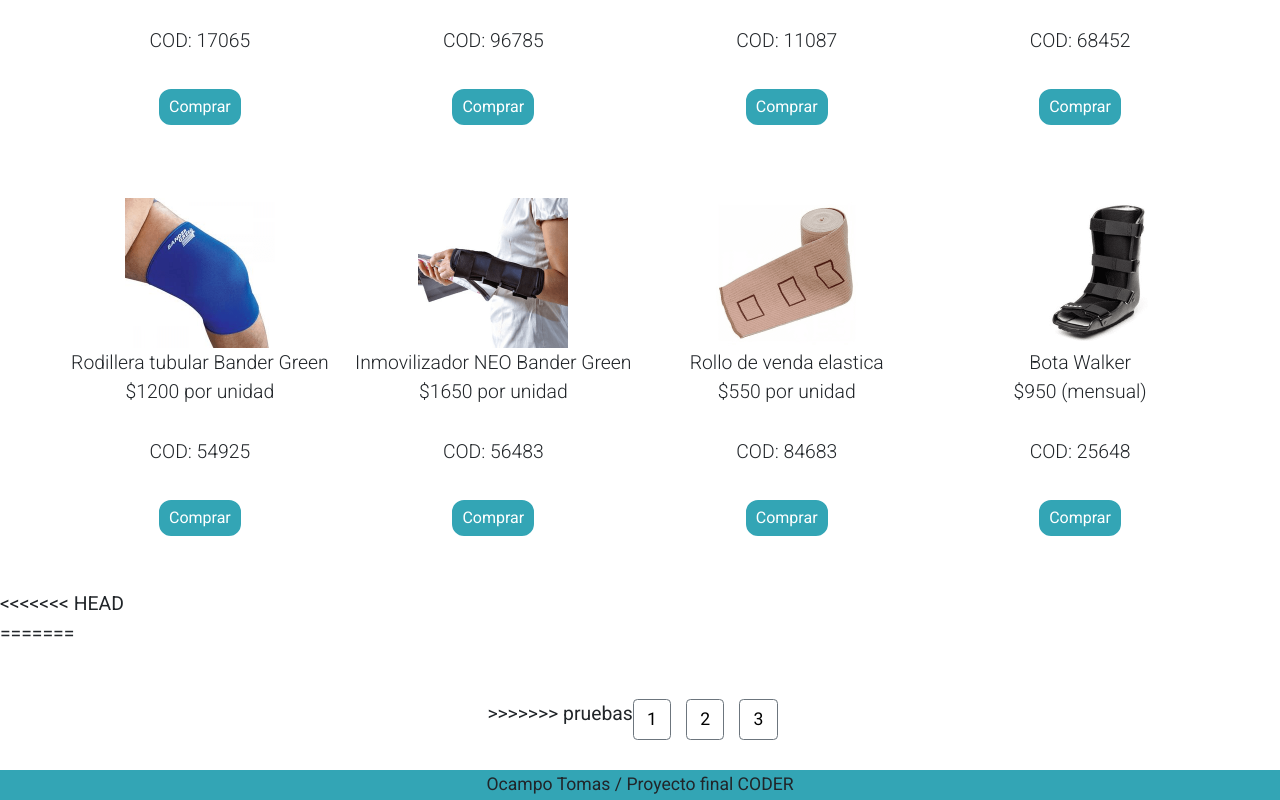
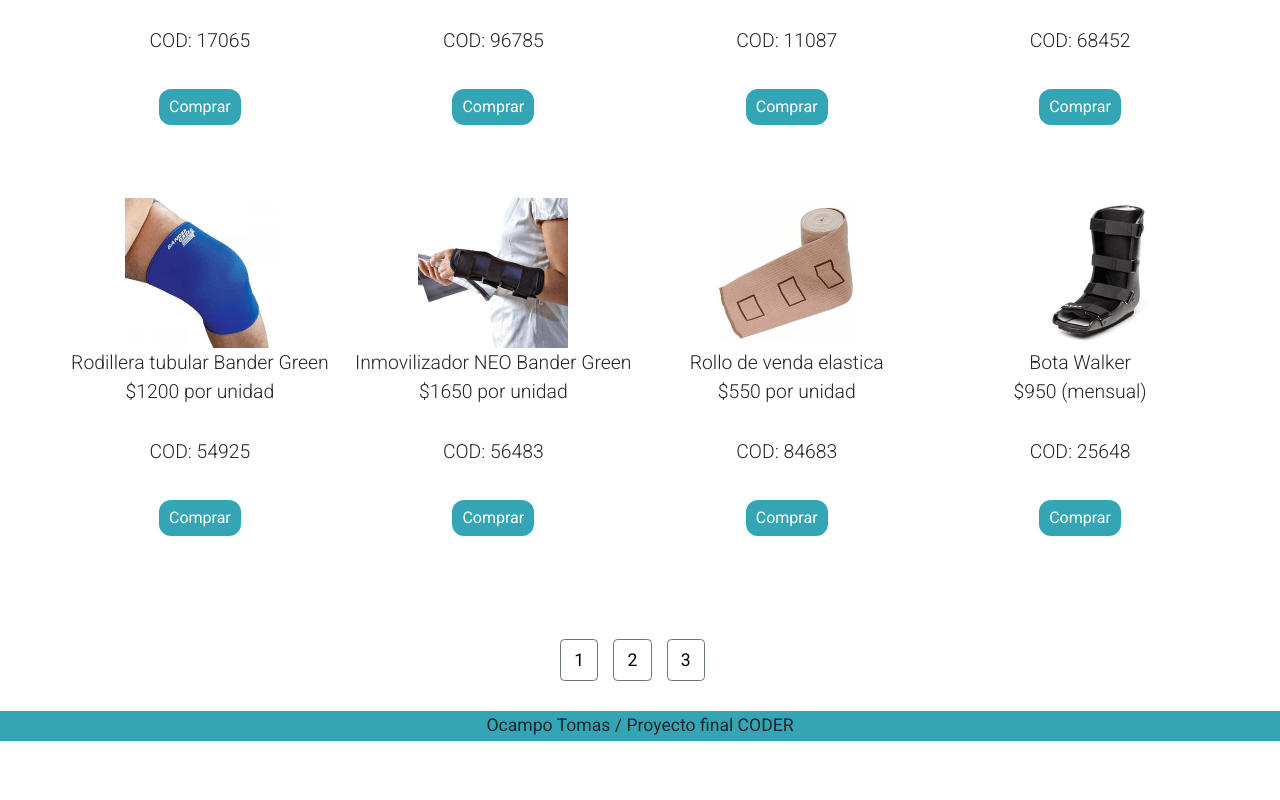
Before and after one commit to ocampott/Proyecto-Desarrollo-Web-CODER, a website: page productos.html in a window 1280 px wide. Shown: the part 844-1644 px from the top of the page. After the commit the page ends 1585 px from the top, so only its background shows below. Drawn offline with nearby package versions, Linux system fonts and the light colour scheme.

Commit message:
Fix productos

```diff
--- a/productos.html
+++ b/productos.html
@@ -189,11 +189,7 @@
             </div>
         </div>
 
-<<<<<<< HEAD
-        <div class="botonesProductos">
-=======
         <div class="botonesProductos__links">
->>>>>>> pruebas
             <button type="button" class="btn btn-outline-secondary botonesProductos--boton"><a href="productos.html"
                     class="botonesProductos--link">1</a></button>
             <button type="button" class="btn btn-outline-secondary botonesProductos--boton"><a href="productos-2.html"
```
